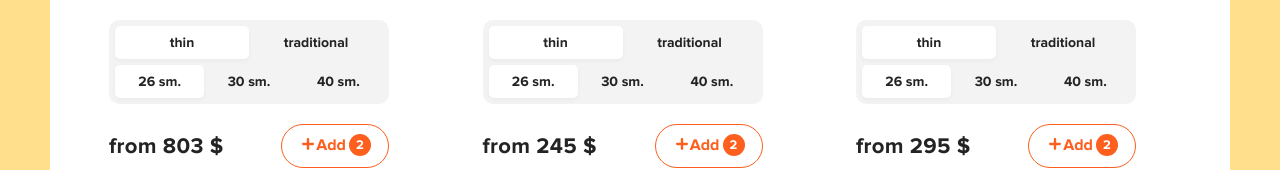
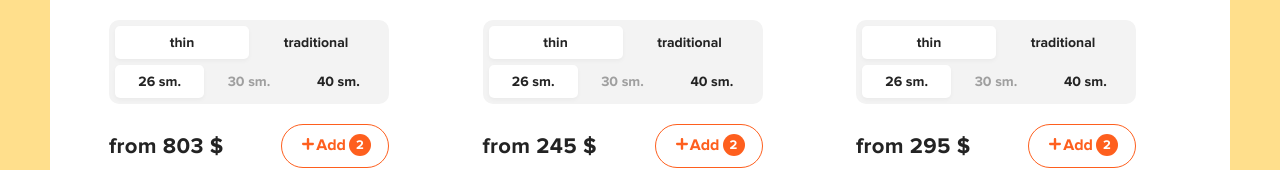
Before and after one commit to sovsianykov/pizza-store, a React (Create React App) app: page / in a window 1280 px wide. Shown: the part 592-762 px from the top of the page. Built offline with nearby package versions, Linux system fonts and the light colour scheme.

Commit message:
pizzaBlock redy

```diff
--- a/src/scss/components/PizzaBlock/PizzaBlock.jsx
+++ b/src/scss/components/PizzaBlock/PizzaBlock.jsx
@@ -1,6 +1,8 @@
 import React from 'react'
 
 const PizzaBlock = ({name, imageUrl,price})=> {
+
+
     return (
         <div className="pizza-block">
             <img
@@ -17,7 +19,7 @@ const PizzaBlock = ({name, imageUrl,price})=> {
                 <ul>
                     <li className="active">26 sm.
                     </li>
-                    <li>30 sm.</li>
+                    <li className='disabled'>30 sm.</li>
                     <li>40 sm.</li>
                 </ul>
             </div>
@@ -41,9 +43,6 @@ const PizzaBlock = ({name, imageUrl,price})=> {
                 </div>
             </div>
         </div>
-
-
-
     )
 }
 export default PizzaBlock;
--- a/src/scss/components/_pizza-block.scss
+++ b/src/scss/components/_pizza-block.scss
@@ -16,7 +16,7 @@
   &__title {
     font-size: 20px;
     font-weight: 900;
-    letter-spacing: 1%;
+    //letter-spacing: 1%;
     margin-bottom: 20px;
   }
 
@@ -48,6 +48,11 @@
           border-radius: 5px;
           cursor: auto;
         }
+        &.disabled {
+          opacity: 0.4;
+          pointer-events: none ;
+
+        }
       }
     }
   }
```
Also changed, not shown: 1 other file (tests, documents, lock files or other folders).
